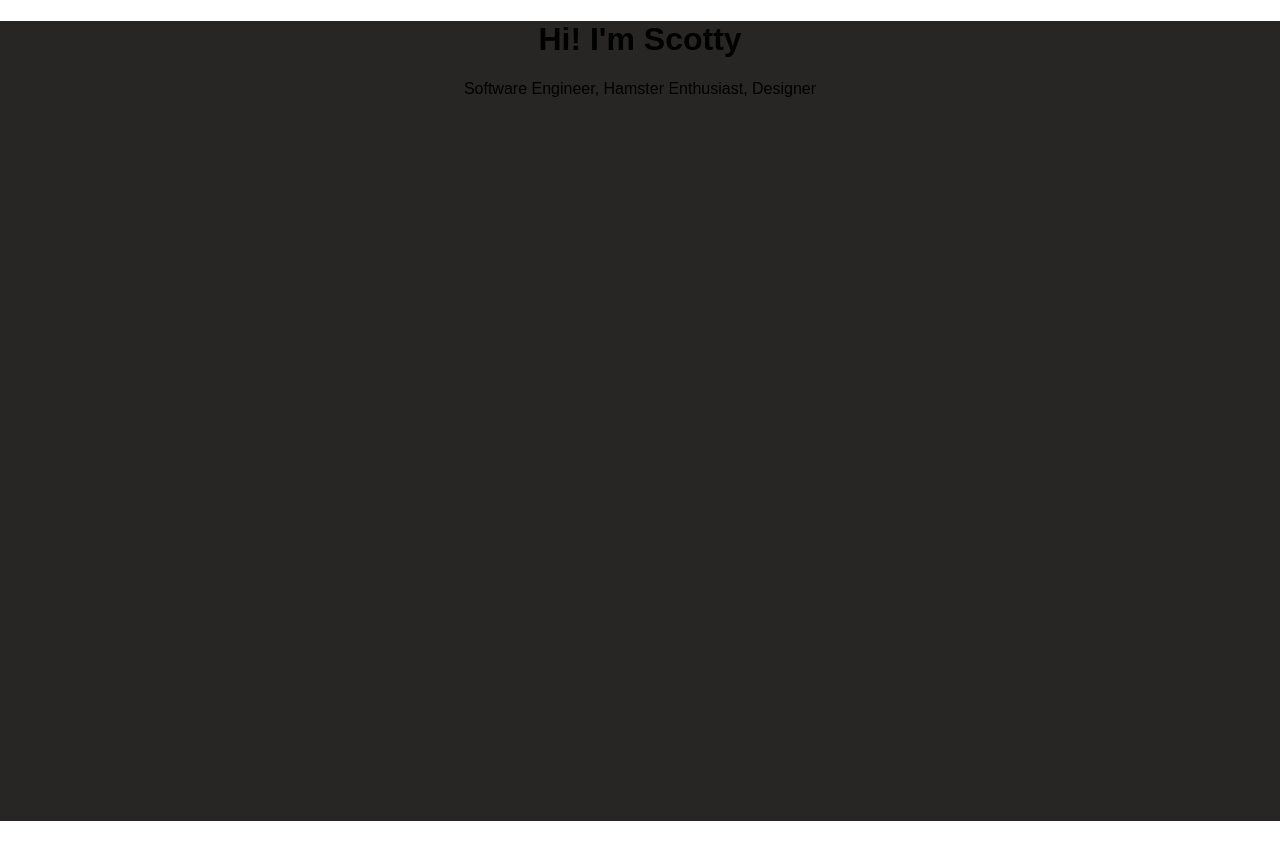
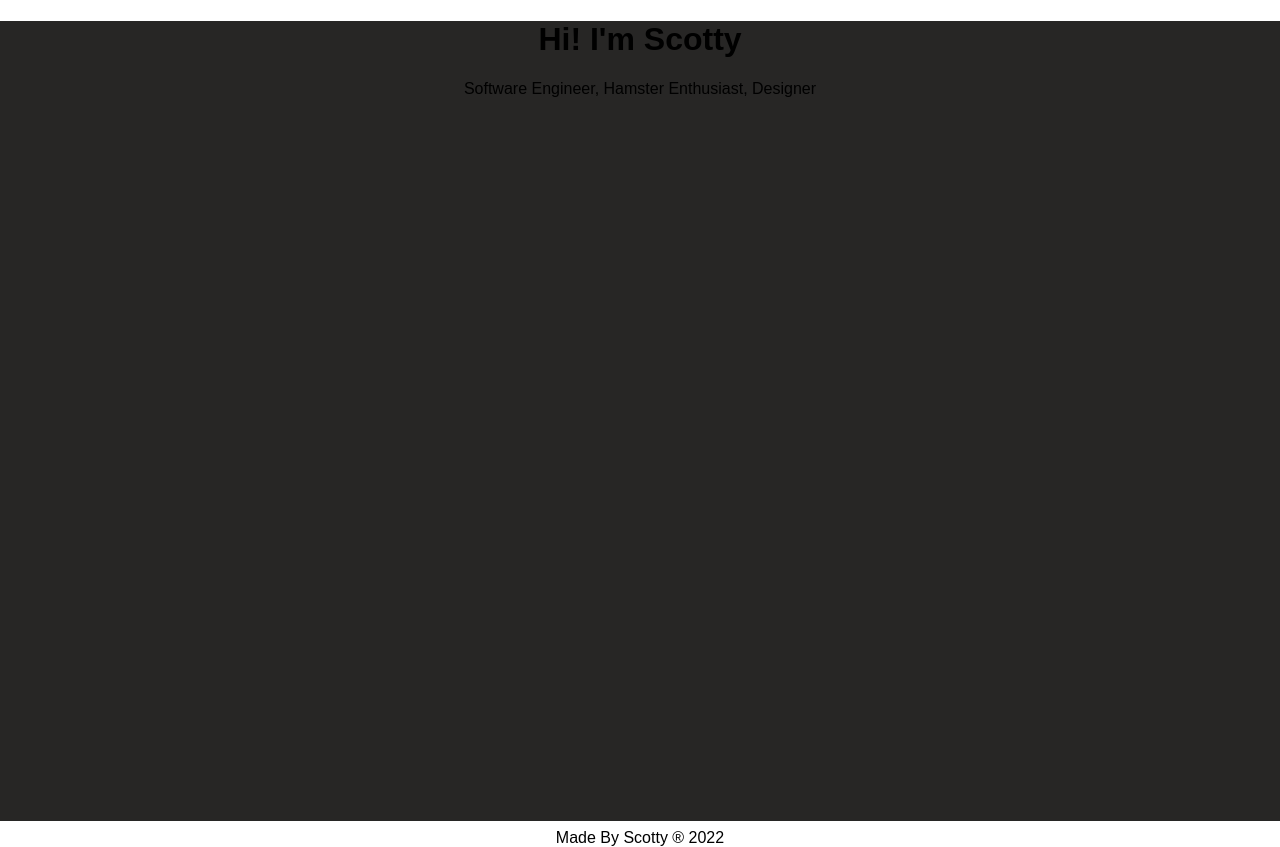
Before and after one commit to Scotty-Cloud/scott-portfolio, a React (Create React App) app: page / in a window 1280 px wide. Before the commit the page ends 821 px from the top, so only its background shows below. Built offline with nearby package versions, Linux system fonts and the light colour scheme; a web font is replaced by a local one.

Commit message:
add footer

```diff
--- a/src/App.js
+++ b/src/App.js
@@ -1,5 +1,6 @@
 import './App.css';
 import Home from './Components/Home/Home'
+import Footer from './Components/Footer/Footer'
 import { Route, Routes, Navigate } from 'react-router-dom';
 import React from 'react';
 
@@ -9,6 +10,7 @@ function App() {
       <Routes>
         <Route path='/' element={<Home />}/>
       </Routes>
+      <Footer />
     </div>
   );
 }
--- /dev/null
+++ b/src/Components/Footer/Footer.jsx
@@ -0,0 +1,17 @@
+import React from 'react'
+// import './Footer.css'
+import { Container, Box } from '@mui/material'
+
+const Footer = props => {
+  return (
+    <Box >
+       <Container className='footer' maxWidth={false} style={{/*background: '#333333',*/ position:'absolute'}}>
+          <Box textAlign="center" pt={{ xs: 5, sm: 1}} pb={{ xs: 5, sm: 0 }}>
+            Made By Scotty &reg; {new Date().getFullYear()}
+          </Box>
+        </Container>
+    </Box>
+  )
+}
+
+export default Footer
--- a/src/Components/Home/Home.jsx
+++ b/src/Components/Home/Home.jsx
@@ -1,6 +1,6 @@
 import React from "react";
 import './Home.css'
-import { Box, Container} from '@mui/material'
+import { Box, Container } from '@mui/material'
 
 const Home = () => {
 return (
```
Also changed, not shown: src/Components/Footer/Footer.css (added).
